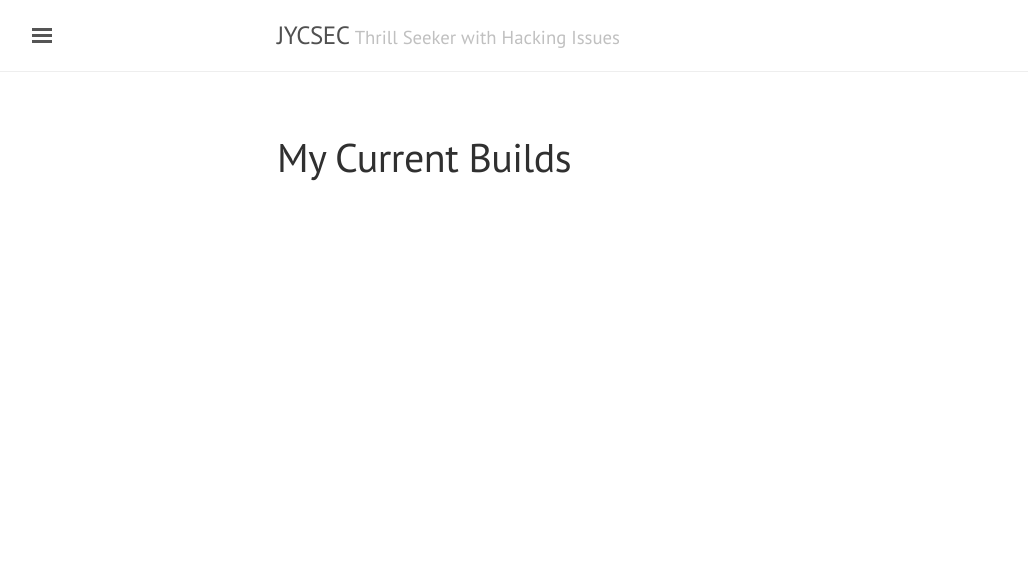
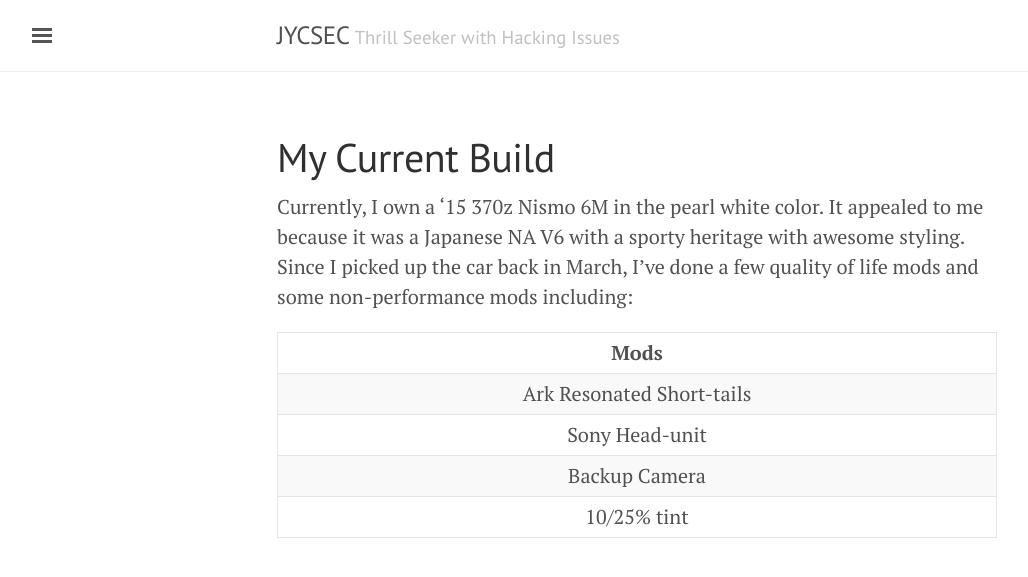
Before and after one commit to JYCSEC/jycsec.github.io, a Jekyll site: the page built from _cars/my-current-build.md, in a window 1280 px wide. Shown: the top 577 px of the page, without its empty margins (3-1031 px from the left). Built offline with Jekyll 4.4.1, drawn with Linux system fonts in a browser that asks for light colours; nearby versions of some CDN libraries.

Commit message:
Updated SEO

```diff
--- a/_cars/my-current-build.md
+++ b/_cars/my-current-build.md
@@ -1,4 +1,13 @@
 ---
 layout: page
-title: My Current Builds
+title: My Current Build
 ---
+
+Currently, I own a '15 370z Nismo 6M in the pearl white color. It appealed to me because it was a Japanese NA V6 with a sporty heritage with awesome styling. Since I picked up the car back in March, I've done a few quality of life mods and some non-performance mods including:
+
+| Mods  |
+| :---: |
+| Ark Resonated Short-tails |
+| Sony  Head-unit |
+| Backup Camera |
+| 10/25% tint |
--- a/_config.yml
+++ b/_config.yml
@@ -5,6 +5,7 @@ permalink:           pretty
 
 # Setup
 title:               JYCSEC
+subtitle:	     Ju Youn Chae
 tagline:             'Thrill Seeker with Hacking Issues'
 description:         'Just here to post my stories on security, running, traveling, learning music, and psychology!'
 url:                 https://jycsec.com
@@ -16,9 +17,9 @@ collections:
   fitness:
     output: true
     permalink: /fitness/:name
-  psychology:
+  reading:
     output: true
-    permalink: /psychology/:name
+    permalink: /reading/:name
   music:
     output: true
     permalink: /music/:name
@@ -42,5 +43,9 @@ author:
 # Custom vars
 version:             1.0.0
 
+#Plugins
+plugins:
+  - jekyll-seo-tag
+
 # Google Analytics
 google_analytics: UA-134454203-1
--- a/_layouts/default.html
+++ b/_layouts/default.html
@@ -2,6 +2,7 @@
 <html lang="en-us">
 
   {% include head.html %}
+  {% seo %}
 
   <body>
 
--- a/categories.html
+++ b/categories.html
@@ -12,11 +12,11 @@ title: Categories
   {% endfor %}
 </ul>
 
-<h3>Psychology</h3>
+<h3>Reading</h3>
 <ul>
-  {% for psychology in site.psychology %}
+  {% for reading in site.reading %}
     <li>
-      <p style="margin-bottom:4px;"><a href="{{ psychology.url }}">{{ psychology.title }}</a></p>
+      <p style="margin-bottom:4px;"><a href="{{ reading.url }}">{{ reading.title }}</a></p>
     </li>
   {% endfor %}
 </ul>
```
Also changed, not shown: _reading/books-im-reading.md (renamed from _psychology/books-im-reading.md), _reading/plan-to-read-list.md (renamed from _psychology/plan-to-read-list.md), reading.html (renamed from psychology.html).
